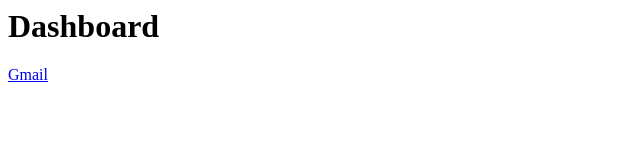
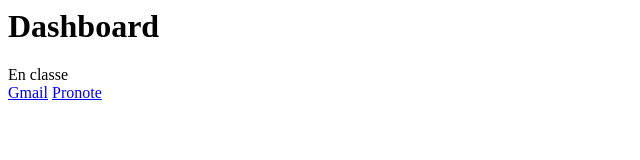
Before and after one commit to BorisTreize/boristreize.github.io, a plain HTML site: page index.html in a window 1280 px wide. Shown: the whole page, without its empty margins (0-640 px from the left). Drawn offline with Linux system fonts and the light colour scheme.

Commit message:
Update index.html

```diff
--- a/index.html
+++ b/index.html
@@ -1,2 +1,6 @@
 <h1>Dashboard</h1>
-<a href="https://accounts.google.com/signin">Gmail</a>
+<div>
+  En classe</br>
+  <a href="https://accounts.google.com/signin" target="_blank">Gmail</a>
+  <a href="https://2340001e.index-education.net/pronote/professeur.html" target="_blank">Pronote</a>
+</div>
```
